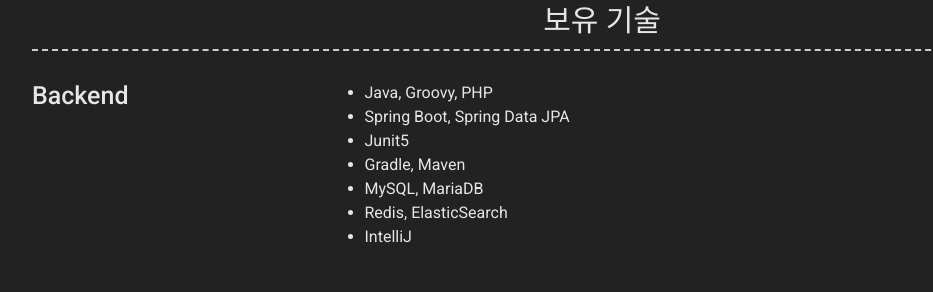
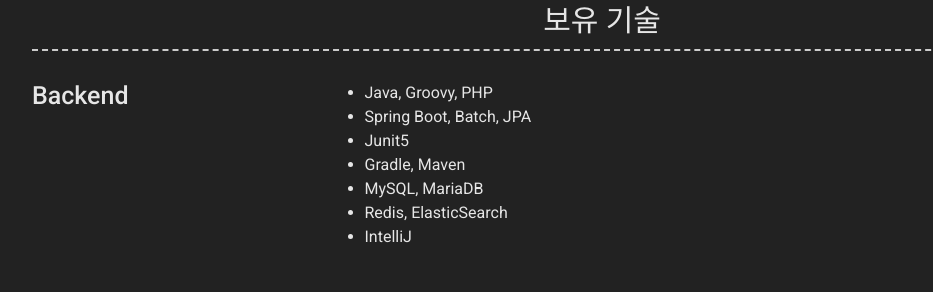
Before and after one commit to JinHyukParkk/JinHyukParkk.github.io, a Jekyll site: the page built from index.md, in a window 1280 px wide and 900 px high, scrolled down 396 px. Shown: the part 153-445 px from the top of the window, without its empty margins (38-971 px from the left). Built offline with Jekyll 4.4.1, drawn with Linux system fonts in a browser that asks for light colours; nearby versions of some CDN libraries.

Commit message:
보유 기술 수정

```diff
--- a/_config.yml
+++ b/_config.yml
@@ -54,7 +54,7 @@ content:
         title: Backend
         description: |
           * Java, Groovy, PHP
-          * Spring Boot, Spring Data JPA
+          * Spring Boot, Batch, JPA
           * Junit5
           * Gradle, Maven
           * MySQL, MariaDB
```
